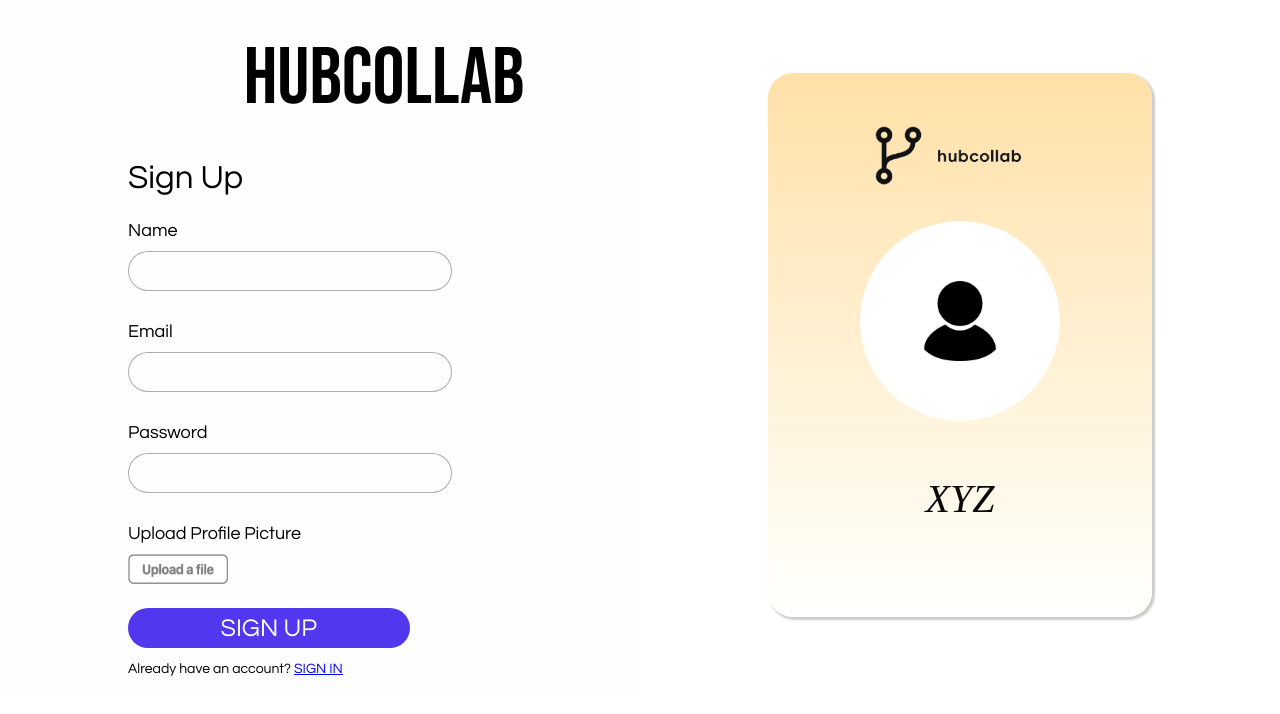
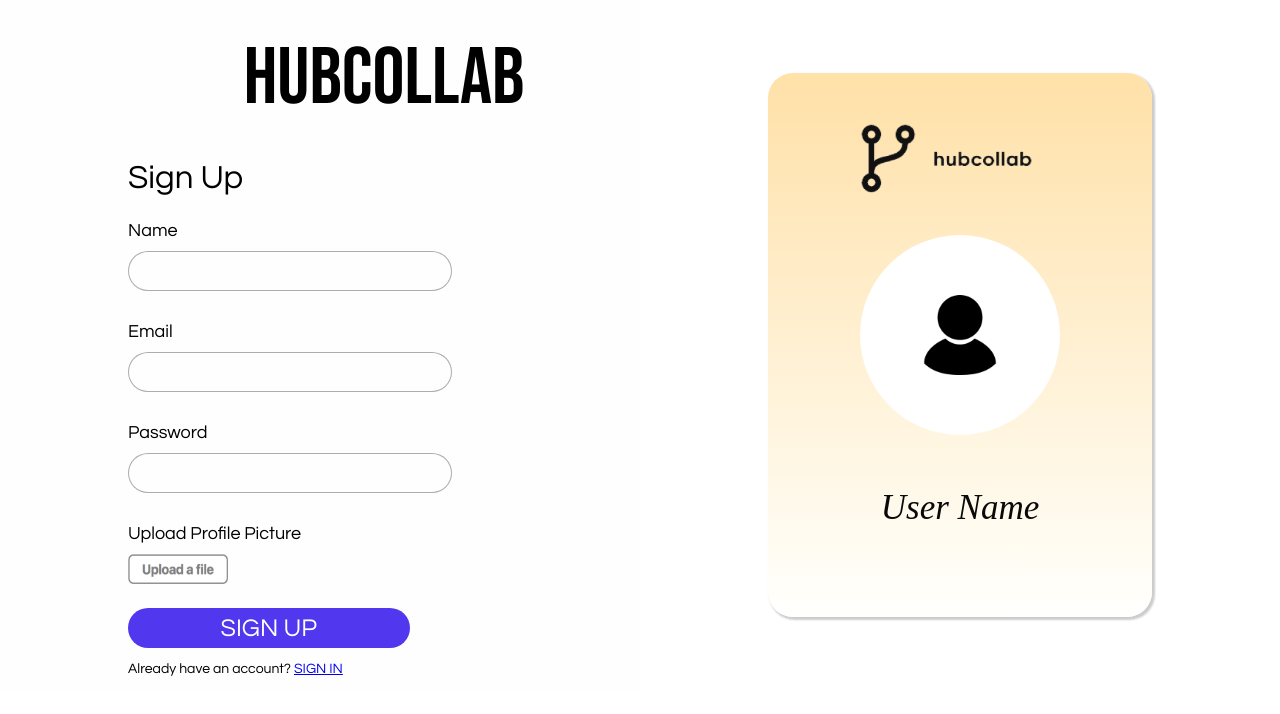
Before and after one commit to VanshKela/Hub-Collab, a React (Create React App) app in the folder hub-collab/: page /signup in a window 1280 px wide. Shown: the top 714 px of the page. Built offline with nearby package versions, Linux system fonts and the light colour scheme.

Commit message:
Card finalised with final adjustments

```diff
--- a/hub-collab/src/components/card.css
+++ b/hub-collab/src/components/card.css
@@ -3,7 +3,7 @@
   flex-direction: column;
   align-items: center;
   justify-content: center;
-  flex-wrap:wrap;
+  flex-wrap: wrap;
   margin: auto;
   width: 24rem;
   height: 34rem;
@@ -23,16 +23,17 @@
   font-family: "Lobster Two";
   font-style: italic;
   font-weight: normal;
-  font-size: 40px;
+  font-size: 35px;
   line-height: 75px;
   text-align: center;
 
   color: #090909;
 }
 .cardImage {
-  width: 300px;
+  width: 350px;
 }
 .userCard {
+  object-fit: cover;
   height: 200px;
   width: 200px;
   border-radius: 250px;
--- a/hub-collab/src/signup.css
+++ b/hub-collab/src/signup.css
@@ -23,9 +23,7 @@
     .signInButton {
         color: #1A5DDF;
     }
-    .small-image {
-      height:10%;
-    }
+
 
     .form-container {
         background: #fffefe;
--- a/hub-collab/src/signup.js
+++ b/hub-collab/src/signup.js
@@ -7,7 +7,7 @@ import { Link } from "react-router-dom";
 import user from "./assets/user.png";
 
 class SignUp extends Component {
-  state = { selectedFile: user, name: "XYZ", email: "XYZ@gmail.com" };
+  state = { selectedFile: user, name: "User Name", email: "email@email.com" };
   fileChangeHandler = (event) => {
     this.setState({ selectedFile: URL.createObjectURL(event.target.files[0]) });
   };
```
